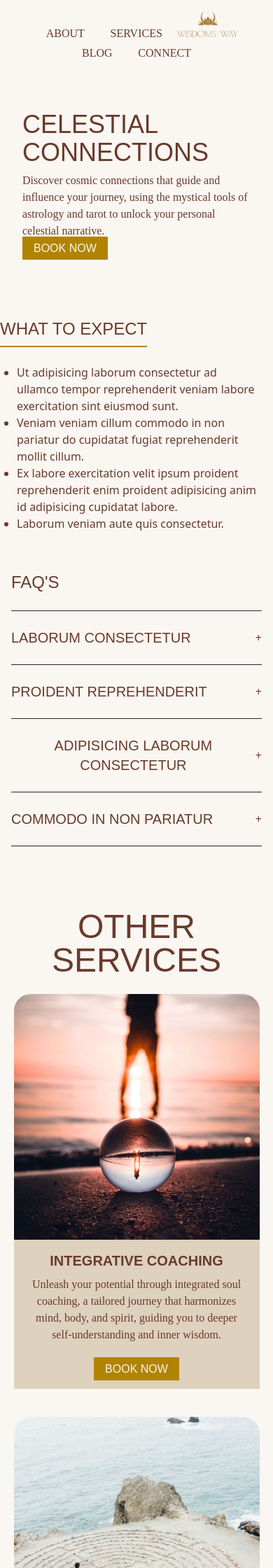
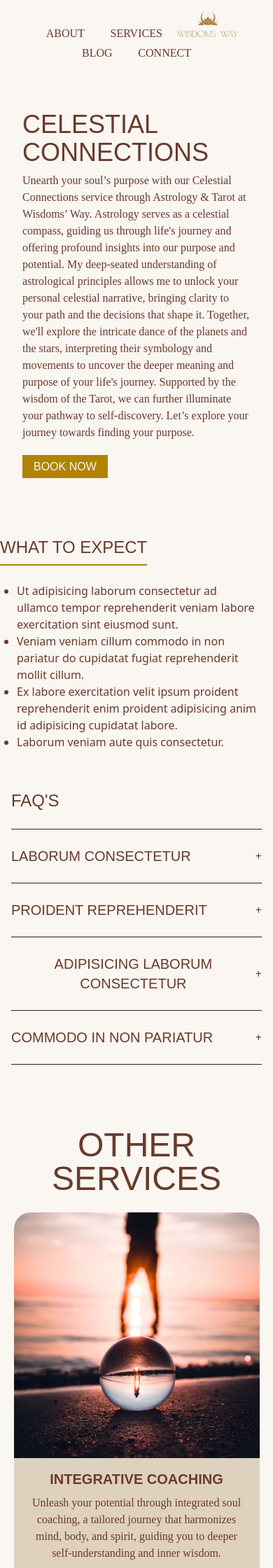
Before and after one commit to ViaSana/wisdoms-way, a Jekyll site: the page built from _services/3.celestial-connections.md, in a window 390 px wide. Shown: the top 2240 px of the page at 70% size. Built offline with Jekyll 4.4.1, drawn with Linux system fonts in a browser that asks for light colours; some web fonts are replaced; some of the changed text lies outside the part shown.

Commit message:
services update

```diff
--- a/_layouts/services.html
+++ b/_layouts/services.html
@@ -5,15 +5,15 @@
 <div class="h-[110px]"></div>
 
 <section class="mx-auto max-w-screen-2xl">
-    <div class="grid grid-cols-9 gap-4">
-        <div class="self-end max-w-lg px-8 py-12 col-span-full md:col-span-4">
+    <div class="grid grid-cols-5 gap-4">
+        <div class="self-end px-8 py-12 col-span-full md:col-span-3">
             <h1 class="">{{page.title}}</h1>
             <h2 class=""> {{page.subtitle}}</h2>
-            <p class=""> {{page.description}} </p>
+            <p class="mb-6"> {{page.description}} </p>
             <a href="{{page.url}}" class="button"> Book Now</a>
         </div>
-        <div class="relative col-span-5 max-md:hidden">
-            <img src="{{page.featured-image}}" class="object-cover w-full max-h-[600px]">
+        <div class="col-span-2 max-md:hidden">
+            <div class="bg-cover bg-center pb-[30rem] bg-[url('{{page.featured-image}}')]"></div>
         </div>
     </div>
 </section>
--- a/_services/3.celestial-connections.md
+++ b/_services/3.celestial-connections.md
@@ -3,7 +3,8 @@
 slug: celestial-connections
 title: Celestial Connections
 subtitle:
-description: Discover cosmic connections that guide and influence your journey, using the mystical tools of astrology and tarot to unlock your personal celestial narrative.
+summary: Discover cosmic connections that guide and influence your journey, using the mystical tools of astrology and tarot to unlock your personal celestial narrative.
+description: Unearth your soul’s purpose with our Celestial Connections service through Astrology & Tarot at Wisdoms’ Way. Astrology serves as a celestial compass, guiding us through life's journey and offering profound insights into our purpose and potential. My deep-seated understanding of astrological principles allows me to unlock your personal celestial narrative, bringing clarity to your path and the decisions that shape it. Together, we'll explore the intricate dance of the planets and the stars, interpreting their symbology and movements to uncover the deeper meaning and purpose of your life's journey. Supported by the wisdom of the Tarot, we can further illuminate your pathway to self-discovery. Let’s explore your journey towards finding your purpose.
 featured-image: /uploads/Connections_img_resized.jpg
 what-to-expect:
   - Ut adipisicing laborum consectetur ad ullamco tempor reprehenderit veniam labore exercitation sint eiusmod sunt.
--- a/about.html
+++ b/about.html
@@ -7,11 +7,10 @@
   heading: Get to Know Me
   sub-heading:
 ---
-<!-- Give space for the header nav -->
-<div class="h-[110px]"></div>
+<div class="min-h-[110px]"></div>
 
 <!-- Lisa's Intro -->
-<section class="">
+<section>
 
   <div class="grid grid-cols-5 mx-auto max-w-screen-2xl">
 
--- a/assets/css/output-style.css
+++ b/assets/css/output-style.css
@@ -590,11 +590,11 @@
 .grid {
   display: grid;
 }
+.aspect-square {
+  aspect-ratio: 1 / 1;
+}
 .h-28 {
   height: 7rem;
-}
-.h-\[119px\] {
-  height: 119px;
 }
 .h-\[110px\] {
   height: 110px;
@@ -746,6 +746,18 @@
 .bg-gradient-to-b {
   background-image: linear-gradient(to bottom, var(--tw-gradient-stops));
 }
+.bg-\[url\(\'\/uploads\/Coaching_img_resized\.jpg\'\)\] {
+  background-image: url('/uploads/Coaching_img_resized.jpg');
+}
+.bg-\[url\(\'\/uploads\/Connections_img_resized\.jpg\'\)\] {
+  background-image: url('/uploads/Connections_img_resized.jpg');
+}
+.bg-\[url\(\'\/uploads\/Courses_img_resized\.jpg\'\)\] {
+  background-image: url('/uploads/Courses_img_resized.jpg');
+}
+.bg-\[url\(\'\{\{page\.featured-image\}\}\'\)\] {
+  background-image: url('{{page.featured-image}}');
+}
 .from-\[\#FAF6F2\] {
   --tw-gradient-from: #FAF6F2 var(--tw-gradient-from-position);
   --tw-gradient-to: rgb(250 246 242 / 0) var(--tw-gradient-to-position);
@@ -817,10 +829,6 @@
   padding-top: 0.5rem;
   padding-bottom: 0.5rem;
 }
-.py-4 {
-  padding-top: 1rem;
-  padding-bottom: 1rem;
-}
 .py-6 {
   padding-top: 1.5rem;
   padding-bottom: 1.5rem;
@@ -850,9 +858,6 @@
 .pb-\[30rem\] {
   padding-bottom: 30rem;
 }
-.pl-8 {
-  padding-left: 2rem;
-}
 .pt-5p {
   padding-top: 5%;
 }
@@ -881,10 +886,6 @@
   font-size: 3rem;
   line-height: 1;
 }
-.text-6xl {
-  font-size: 3.75rem;
-  line-height: 1;
-}
 .text-\[5vw\] {
   font-size: 5vw;
 }
@@ -907,9 +908,6 @@
 }
 .italic {
   font-style: italic;
-}
-.tracking-wide {
-  letter-spacing: 0.025em;
 }
 .text-brown {
   color: #683B2B;;
@@ -944,26 +942,21 @@
 
 /* ----------- ADDITIONAL COMPONENTS  --------- */
 
-
 .placeholder\:uppercase::-moz-placeholder {
   text-transform: uppercase;
 }
-
 
 .placeholder\:uppercase::placeholder {
   text-transform: uppercase;
 }
 
-
 .placeholder\:text-brown::-moz-placeholder {
   color: #683B2B;;
 }
 
-
 .placeholder\:text-brown::placeholder {
   color: #683B2B;;
 }
-
 
 @media not all and (min-width: 768px) {
   .max-md\:hidden {
@@ -971,13 +964,11 @@
   }
 }
 
-
 @media (min-width: 640px) {
   .sm\:grid-cols-3 {
     grid-template-columns: repeat(3, minmax(0, 1fr));
   }
 }
-
 
 @media (min-width: 768px) {
   .md\:col-span-4 {
@@ -986,6 +977,12 @@
   .md\:col-span-5 {
     grid-column: span 5 / span 5;
   }
+  .md\:col-span-6 {
+    grid-column: span 6 / span 6;
+  }
+  .md\:col-span-3 {
+    grid-column: span 3 / span 3;
+  }
   .md\:flex {
     display: flex;
   }
```
Also changed, not shown: _services/1.integrative-coaching.md (+1 -1 lines), _services/2.custom-courses.md (+2 -1 lines).
